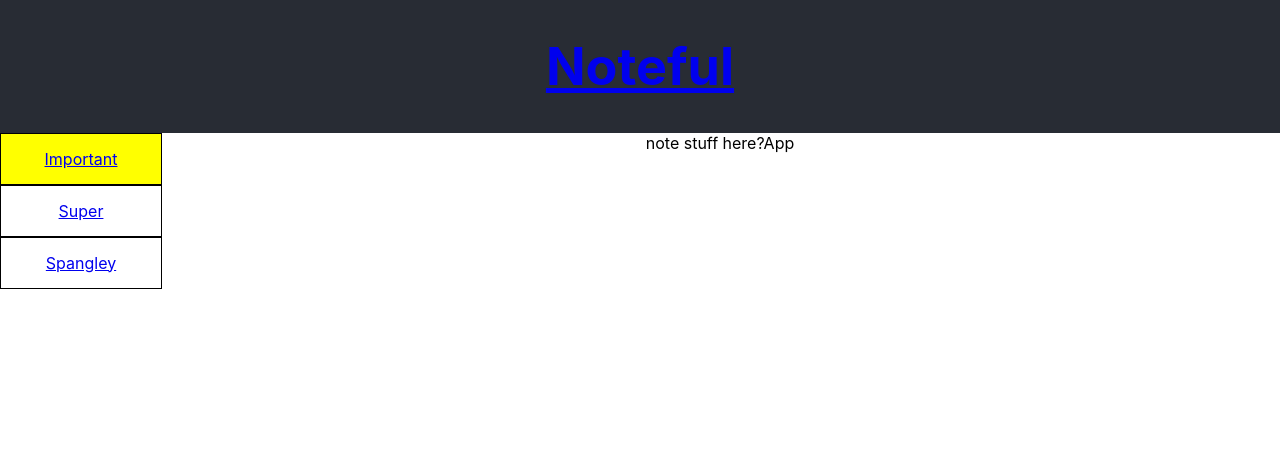
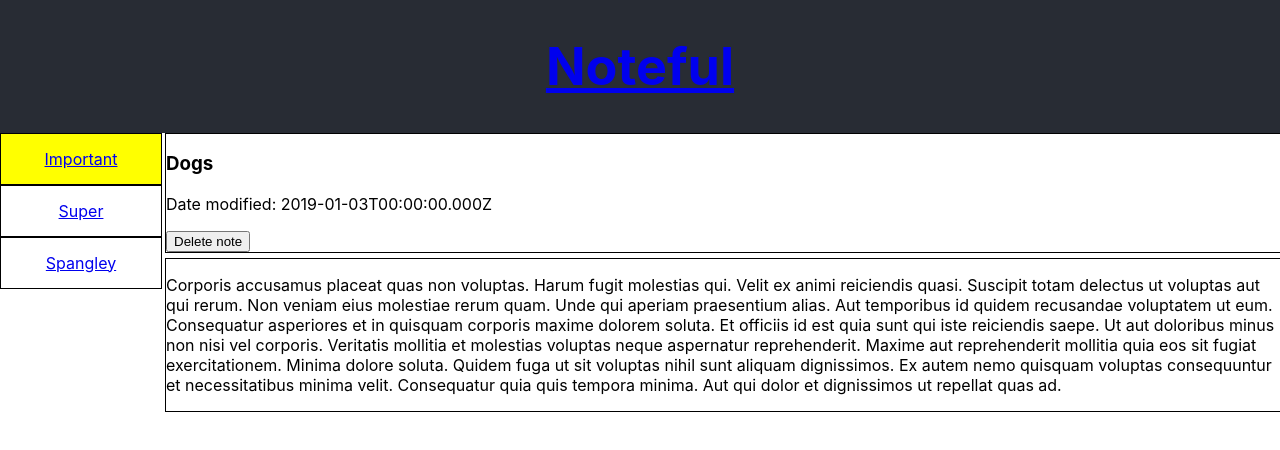
Before and after one commit to thinkful-ei-bee/joel-davidbo-noteful, a React (Create React App) app: page /notes/cbc787a0-ffaf-11e8-8eb2-f2801f1b9fd1 in a window 1280 px wide. Shown: the top 450 px of the page. Built offline with nearby package versions, Linux system fonts and the light colour scheme.

Commit message:
note data render, css adjust

```diff
--- a/src/App.css
+++ b/src/App.css
@@ -55,6 +55,8 @@ li {
 }
 
 .notes-list li {
+  width: 100%;
   border: 1px black solid;
   margin-bottom: 5px;
+  text-align: left;
 }
--- a/src/component/Note/Note.js
+++ b/src/component/Note/Note.js
@@ -6,16 +6,43 @@ export default class Note extends React.Component {
   render() {
 
     const noteId = this.props.match.params.noteId;
-    const folderId = this.props.notes.find(note => note.id === noteId).folderId;
+
+    const note = this.props.notes.find(note => note.id === noteId);
+
+    //const folderId = note.folderId;
+
+    // id": "cbc787a0-ffaf-11e8-8eb2-f2801f1b9fd1",
+    // "name": "Dogs",
+    // "modified": "2019-01-03T00:00:00.000Z",
+    // "folderId": "b0715efe-ffaf-11e8-8eb2-f2801f1b9fd1",
+    // "content":
 
     return (
       <main role="main" className="App">
       <section className="main-layout">
       <div className="left-menu">
-        <FolderList folders={this.props.folders} selected={folderId}/>
+        <FolderList folders={this.props.folders} selected={note.folderId}/>
       </div>
       <div className="right-content">
-        note stuff here?App
+
+        <ul className="notes-list">
+
+            <li key={note.id}>
+              <h3>{note.name}</h3>
+              <p>Date modified: {note.modified}</p>
+              <input
+                className="favorite styled"
+                type="button"
+                value="Delete note" />
+            </li>
+            <li>
+              <p>
+                {note.content}
+              </p>
+            </li>
+
+        </ul>
+
       </div>
       </section>
       </main>
```
